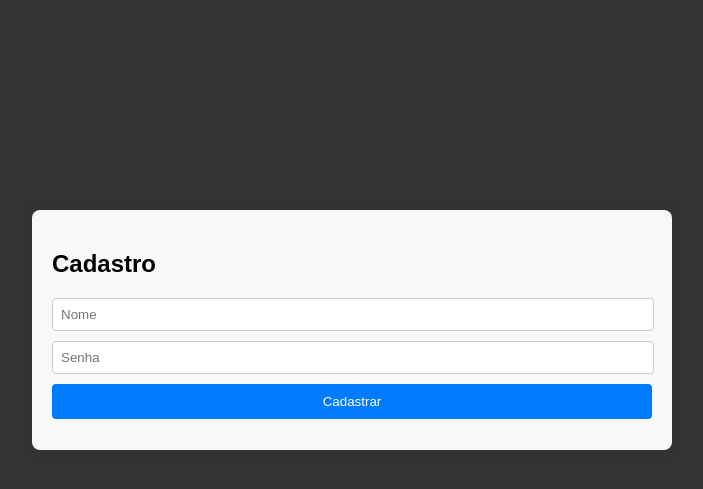
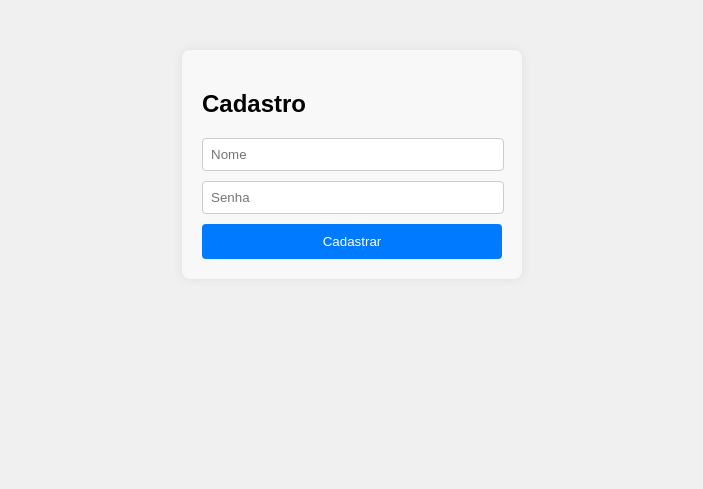
Before and after one commit to thiagocamerato757/Movies_Tavern, a Flask app: page /form in a window 1280 px wide. Shown: the top 489 px of the page, without its empty margins (288-991 px from the left). Run offline with Flask 3, Linux system fonts and the light colour scheme; parts of the project's set-up code (start-up, migrations or seed data) failed here and were passed over.

Commit message:
Revert "mexi no fundo e dei uma centralizada so"
This reverts commit 2cb7db97287b532aed7e0ba308c80fe547f64c29.

```diff
--- a/templates/cadastro.html
+++ b/templates/cadastro.html
@@ -10,12 +10,11 @@
             margin: 0;
             padding: 0;
             box-sizing: border-box;
-            background-color: #333;
+            background-color: #f0f0f0;
         }
         form {
-            width: 600px;
-            height: 200px;
-            margin: 210px auto;
+            width: 300px;
+            margin: 50px auto;
             background-color: #f8f8f8;
             padding: 20px;
             border-radius: 8px;
```
